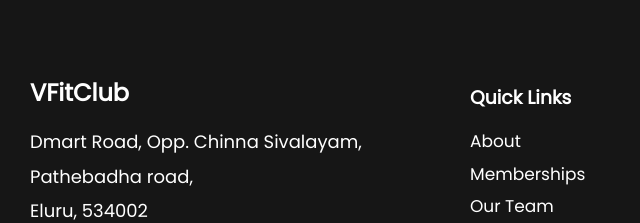
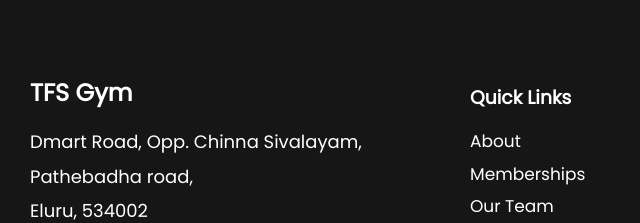
Before and after one commit to SanthoshManapuram568/taruns_fitness_solutions, a plain HTML site: page index.html in a window 1280 px wide. Shown: the part 3832-4055 px from the top of the page, 0-640 px from the left. Drawn offline with nearby package versions, Linux system fonts and the light colour scheme; no server answers.

Commit message:
Final Changes | Name Change

```diff
--- a/index.html
+++ b/index.html
@@ -256,7 +256,7 @@
   <footer class="section-footer" id="footer">
     <div class="footer-box container">
       <div class="contact-details">
-        <h2>VFitClub</h2>
+        <h2>TFS Gym</h2>
         <div class="contact-company-address">
             Dmart Road, Opp. Chinna Sivalayam, Pathebadha road, <br />Eluru, 534002
         </div>
```
